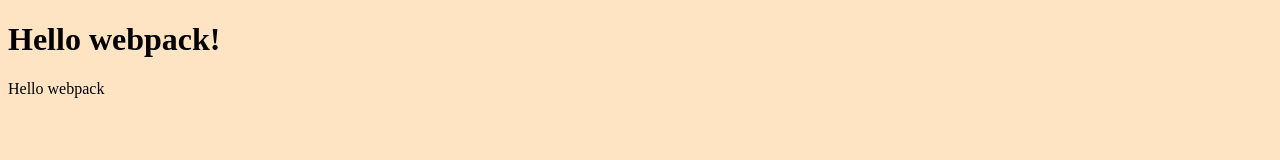
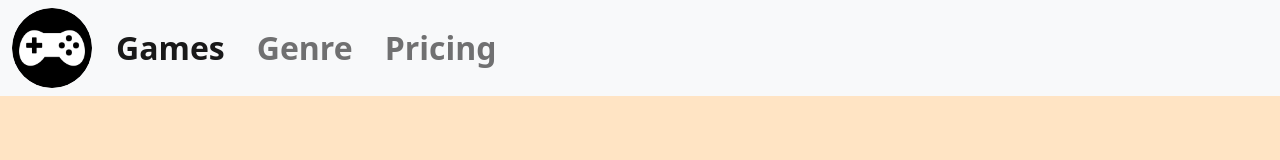
Before and after one commit to shadabwahidullah/Game-protal, a website built with webpack: page src/index.html in a window 1280 px wide. Built offline with nearby package versions, Linux system fonts and the light colour scheme.

Commit message:
Header created

```diff
--- a/src/index.html
+++ b/src/index.html
@@ -3,9 +3,35 @@
 <head>
     <meta charset="UTF-8">
     <meta name="viewport" content="width=device-width, initial-scale=1.0">
-    <title>Wbpack Exercise</title>
+    <title>Game Portal</title>
+    <link
+      rel="stylesheet"
+      href="https://cdn.jsdelivr.net/npm/bootstrap@5.1.1/dist/css/bootstrap.min.css"
+      integrity="sha384-F3w7mX95PdgyTmZZMECAngseQB83DfGTowi0iMjiWaeVhAn4FJkqJByhZMI3AhiU"
+      crossorigin="anonymous"
+    />
 </head>
 <body>
-    <h1>Hello webpack!</h1>
+    <nav class="navbar navbar-expand-lg navbar-light bg-light">
+        <div class="container-fluid">
+          <div class='nav-logo me-3'></div>
+          <button class="navbar-toggler" type="button" data-bs-toggle="collapse" data-bs-target="#navbarNav" aria-controls="navbarNav" aria-expanded="false" aria-label="Toggle navigation">
+            <span class="navbar-toggler-icon"></span>
+          </button>
+          <div class="collapse navbar-collapse" id="navbarNav">
+            <ul class="navbar-nav">
+              <li class="nav-item">
+                <a class="nav-link fw-bold fs-2 active me-3" aria-current="page" href="#">Games</a>
+              </li>
+              <li class="nav-item">
+                <a class="nav-link fw-bold fs-2 me-3" href="#">Genre</a>
+              </li>
+              <li class="nav-item">
+                <a class="nav-link fw-bold fs-2 me-3" href="#">Pricing</a>
+              </li>
+            </ul>
+          </div>
+        </div>
+      </nav>
 </body>
 </html>
--- a/src/index.js
+++ b/src/index.js
@@ -1,13 +1,2 @@
 import _ from 'lodash';
 import './style.css';
-
-function component() {
-    const element = document.createElement('div');
-
-    // Lodash, now imported by this script
-    element.innerHTML = _.join(['Hello', 'webpack'], ' ');
-
-    return element;
-  }
-
-  document.body.appendChild(component());
--- a/src/style.css
+++ b/src/style.css
@@ -1,3 +1,11 @@
 body {
     background-color: bisque;
 }
+
+.nav-logo {
+    height: 80px;
+    width: 80px;
+    border-radius: 50%;
+    background-image: url('../assets/images/logo.jpg');
+    background-size: cover;
+}
```
Also changed, not shown: assets/images/logo.jpg (added).
